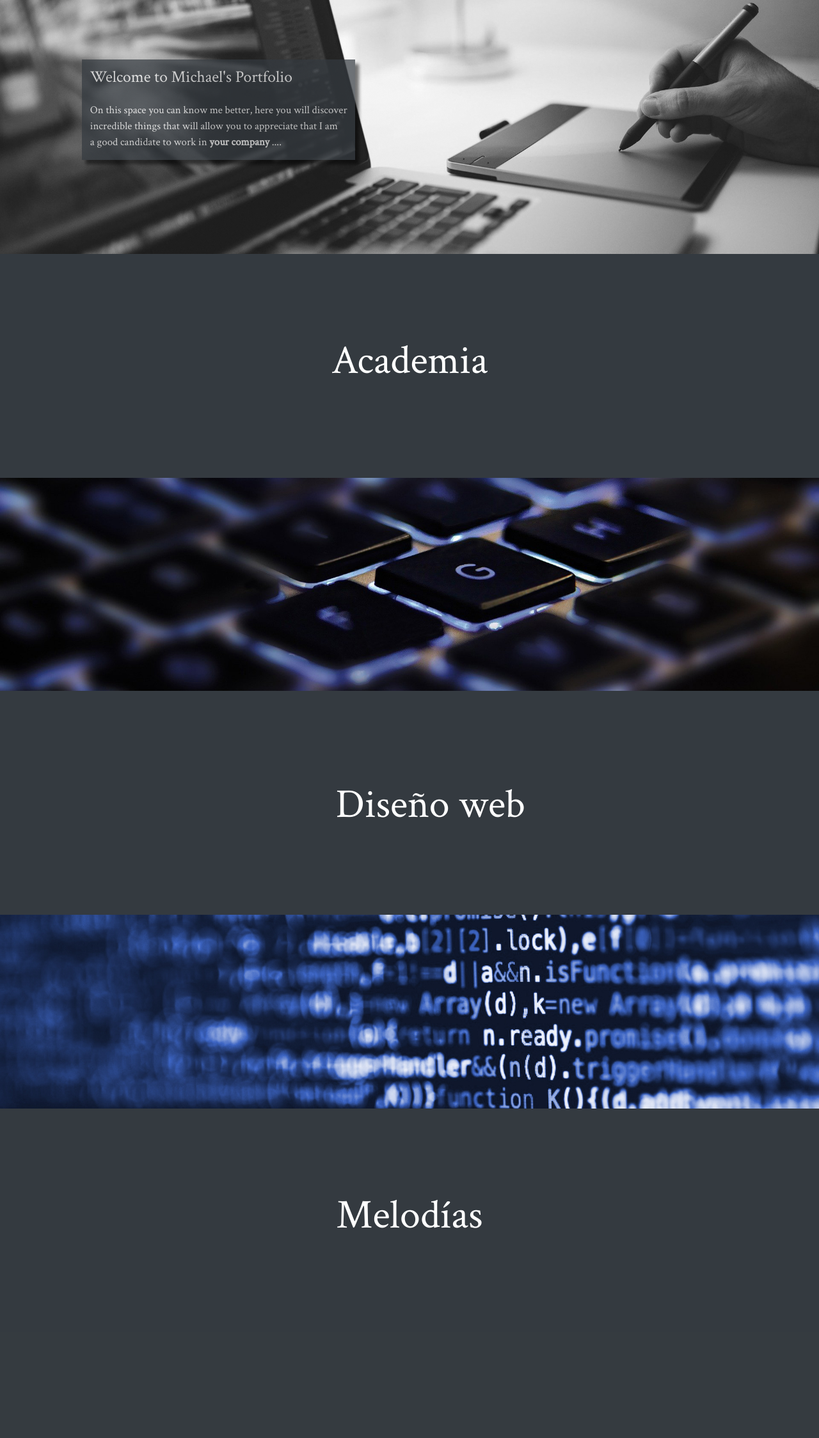
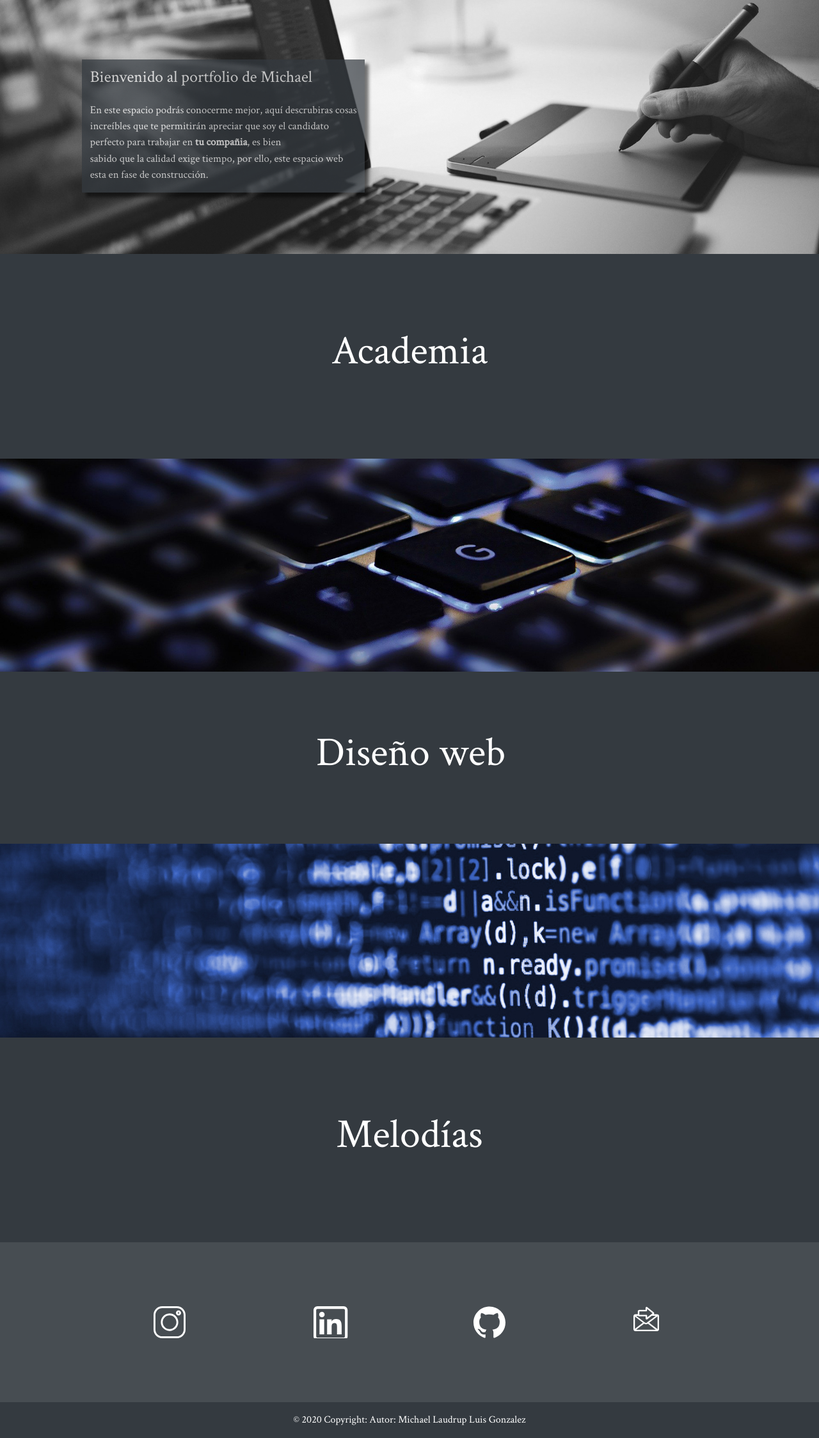
Before and after one commit to MichaeLaudrup/MichaelWebPageProject, a PHP site: page / in a window 1280 px wide. Shown: the part 70-2318 px from the top of the page at 64% size. Before the commit the page ends 1990 px from the top, so only its background shows below. Run offline with PHP 8.4, Linux system fonts and the light colour scheme.

Commit message:
actualizacion 19 de octubre de 2020

```diff
--- /dev/null
+++ b/FragmentosPHP/footer.php
@@ -0,0 +1,25 @@
+<!DOCTYPE html>
+  <!-- Footer -->
+  <link rel="stylesheet" href="css/footer-style.css">
+  <footer>
+    <!-- Footer Elements -->
+    <div class="container-fluid">
+
+      <!-- Grid row-->
+      <div class="row">
+        <div id="contenedor-iconos" class="col-12" >
+         <a class="area-link" href="https://www.instagram.com/maikel.laudrup/"><img class="iconos" src="icons/insta_ico.svg" alt="instagram"></a>
+         <a class="area-link" href="https://www.linkedin.com/in/michael-laudrup"><img class="iconos" src="icons/linkedin_ico.svg" alt="linkedin"></a>
+         <a class="area-link" href="https://github.com/MichaeLaudrup"><img class="iconos" src="icons/github_ico.svg" alt="GitHub"></a>
+         <a class="area-link" href="mailto:maikelaudrupluisgonzalez@gmail.com?Subject=Solicitud%20de%20información"><img class="iconos" src="icons/enviar_ico.svg" alt="Enviar mail"></a>
+        </div>
+      </div>
+    <!-- Footer Elements -->
+</div>
+    <!-- Copyright -->
+    <div class="footer-copyright text-center py-3 " style="background-color: #343a40; color:white">© 2020 Copyright:
+      <a href="https://MichaelaudrupluisGonzalez.es/" style="color:white">Autor: Michael Laudrup Luis Gonzalez</a>
+    </div>
+    <!-- Copyright -->
+
+  </footer>
--- a/FragmentosPHP/navMenu.php
+++ b/FragmentosPHP/navMenu.php
@@ -9,8 +9,8 @@
 	<link rel="stylesheet" href="css/style.css">
 		<link rel="stylesheet" href="css/ResponsiveDesing.css">
 </head>
-<body>
   <header>
+
     <!-- Area de navegacion -->
       <nav class="navbar navbar-expand-md navbar-dark bg-dark fixed-top">
             <!-- Marca de la web -->
@@ -43,4 +43,3 @@
       </div>
     </nav>
   </header>
-</body>
--- a/css/ResponsiveDesing.css
+++ b/css/ResponsiveDesing.css
@@ -133,16 +105,4 @@
 		font-size: 1.6em;
 		opacity:1;
 	}
-
-	#webtitle-right{
-			margin-left:-18%;
-			margin-top:130px;
-
-	}
-
-	#webtitle-left{
-			margin-left:82%;
-			margin-top:130px;
-
-	}
  }
--- /dev/null
+++ b/css/footer-style.css
@@ -0,0 +1,49 @@
+#contenedor-iconos{
+  height:250px;
+  background-color: #343a40;
+  opacity: 0.9;
+  width: 100%;
+  display:flex;
+  justify-content: center;
+  align-items: center;
+}
+.area-link{
+  height: 20%;
+  width: 20%;
+  display: flex;
+  justify-content: center;
+  align-items: center;
+}
+
+.iconos{
+   width: 100%;
+   height:100%;
+
+}
+/*EL OBJETIVO DE ESTE DOCUMENTO ES PROPORCIONAR MODIFICACIONES EN CASO DE CAMBIO DE DISPOSITIVO FISICO MOVIL, TABLE, PC, SMARTTV...etc*/
+@media (max-width: 575.98px) {
+
+  }
+ }
+/*// Small devices (landscape phones, 576px and up)*/
+@media (min-width: 576px) and (max-width: 767.98px) {
+
+	}
+
+
+/*RESPONSIVE DESING ZONEEE*/
+
+/* Medium devices (tablets, 768px and up)*/
+@media (min-width: 768px) and (max-width: 991.98px) {
+
+ }
+
+/*// Large devices (desktops, 992px and up)*/
+@media (min-width: 992px) and (max-width: 1199.98px) {
+
+
+}
+/* Extra large devices (large desktops, 1200px and up)*/
+@media (min-width: 1200px) {
+
+ }
--- a/css/style.css
+++ b/css/style.css
@@ -73,16 +73,15 @@ pre > h3 {
 	display:flex;
 	justify-content: center;
 	align-items: center;
-	height: 350px;
-	padding: 2% 16% 2% 16%;
+	padding: 4% 10% 4% 10%;
 	overflow: hidden;
 }
 #deslizableSuperiorAcademia{
 	position:absolute;
+	height: 100%;
 	display:flex;
 	justify-content: center;
 	align-items: center;
-	height: 350px;
 	background-color: #343a40;
 	transition: transform 2s easet;
 	-webkit-transition: transform 2s ease; /** Chrome & Safari **/
@@ -101,18 +100,20 @@ pre > h3 {
 /*FIN PRIMERA FILA DESLIZABLE ACADEMIA*/
 
 #webDesing-description{
-	height: 350px;
 	display:flex;
 	justify-content: center;
 	align-items: center;
-	padding:2% 16% 2% 16%;
+	padding:4% 10% 4% 10%;
 }
+
+
 .sliding-half{
-	height: 350px;
+	height: 100%;
 	background-color:#343a40 ;
 	width: 50%;
 }
 #full-slider{
+	height: 100%;
 	overflow: hidden;
 	position:absolute;
 	padding:0;
@@ -120,6 +121,10 @@ pre > h3 {
 #right-slider{
 	overflow: hidden;
 	position:absolute;
+	display:flex;
+	justify-content: flex-start;
+	align-items: center;
+	height: 100%;
 	right: 0px;
 	transition: transform 2s ease;
 	-webkit-transition: transform 2s ease; /** Chrome & Safari **/
@@ -127,6 +132,10 @@ pre > h3 {
 	-o-transition: transform 2s ease; /** Opera **/
 }
 #left-slider{
+	display:flex;
+	justify-content: flex-end;
+	align-items: center;
+	height: 100%;
 	overflow: hidden;
 	transition: transform 2s ease;
 	-webkit-transition: transform 2s ease; /** Chrome & Safari **/
@@ -165,10 +174,10 @@ pre > h3 {
 	 		display:flex;
 			justify-content: center;
 			align-items: center;
-			height: 350px;
-			padding: 2% 16% 2% 16%;
 			text-align: center;
+			width: 100%;
 			overflow: hidden;
+			padding:4% 12% 4% 12%;
  }
 
  #deslizableSuperiorMelodias {
@@ -176,7 +185,7 @@ pre > h3 {
 	 		display:flex;
 			justify-content: center;
 			align-items: center;
-			height: 350px;
+			height: 100%;
 			background-color: #343a40;
 			transition: transform 2s easet;
 			-webkit-transition: transform 2s ease; /** Chrome & Safari **/
@@ -193,6 +202,4 @@ pre > h3 {
       -webkit-transition: transform 2s ease; /** Chrome & Safari **/
       -moz-transition: transform 2s ease; /** Firefox **/
       -o-transition: transform 2s ease; /** Opera **/
-
-
 }
--- a/index.php
+++ b/index.php
@@ -20,19 +20,21 @@
 <div id="welcome-Box" >
 	<img class="main-image " src="images/portfolio-main.jpg" alt="Visita a los pirineos franceses">
 	<div class="home-Welcome-textBox d-none d-sm-block" >
-		<pre id="home-welcome-text"><h3>Welcome to Michael's Portfolio</h3>
-On this space you can know me better, here you will discover
-incredible things that will allow you to appreciate that I am
-a good candidate to work in <strong>your company </strong>....</pre>
+		<pre id="home-welcome-text"><h3>Bienvenido al portfolio de Michael</h3>
+En este espacio podrás conocerme mejor, aquí descrubiras cosas
+increíbles que te permitirán apreciar que soy el candidato
+perfecto para trabajar en <strong>tu compañia</strong>, es bien
+sabido que la calidad exige tiempo, por ello, este espacio web
+esta en fase de construcción. </pre>
    </div>
 
 </div>
 <!-- FIN Cabecera de la pagina web -->
 <div class="container-fluid">
 	<div class="row">
-		<div id="DescripcionAcademia" class="col-12">
+		<div id="DescripcionAcademia" class="col-12 description-box">
 			<p class="descriptions">Cuando empezamos a explorar el mundo de desarrollo web, lo primero que se aprecia es que la cantidad de tecnologías existentes es abrumadora, el objetivo
-			de academia, es poner un poco de orden, dandote información de alta calidad que te permita entender cuando debes usar unas u otras.</p>
+			de academia, es poner un poco de orden, dandote información de alta calidad que te permita entender cuando debes usar unas u otras tenologías.</p>
 			 <div id="deslizableSuperiorAcademia" class="col-12">
 					<p class="row-titles">Academia</p>
 			</div>
@@ -45,37 +47,35 @@ a good candidate to work in <strong>your company </strong>....</pre>
 
 	<!-- SECCION DE DESCROPCION DE WEB DESING CON DESLIZABLES -->
 	<div class="row" >
-		<div id="webDesing-description" class="col-12" >
+		<div id="webDesing-description" class="col-12 description-box" >
 		<p class="descriptions">En este espacio apreciaras como puedo ayudar a tu empresa descubriendo mi potencial creativo en el arte del diseño web, con un desarrollo full-stack (Front-end y Back-end)
 		en modelos de negocio totalmente diversos.  </p>
-		</div>
+
 	  <div id="full-slider" class="col-12">
 			<div id="right-slider"class="sliding-half">
-				<p id="webtitle-right" class="row-titles" >Diseño web</p>
+				<p  class="row-titles" >o web</p>
 	    </div>
 			<div id="left-slider"class="sliding-half" >
-				<p id="webtitle-left"class="row-titles" >Diseño</p>
+				<p class="row-titles" >Diseñ</p>
 	    </div>
 	  </div>
+	</div>
   </div>
-
-
 
 	<div class="row">
 			<img src="images/fila3.jpg" alt="xd" style="width:100%;max-height:400px; ">
 	</div>
   <div class="row" >
-			<div id="DescripcionMelodias" class="col-12">
-				 <p class="descriptions">Dicen que la música es el reflejo del alma, que mejor manera de mostrarme al mundo que mostrando mi música, en el rincón de melodías podrás escuchar ciertas composiciones musicales
+			<div id="DescripcionMelodias" class="col-12 description-box">
+				 <p class="descriptions">Dicen que la música es el reflejo del alma, que mejor manera de mostrarse al mundo que mostrando tu música, en el rincón de melodías podrás escuchar ciertas composiciones musicales
 				 que he realizado de manera informal y que tal vez puedan endulzar tus oídos.</p>
 				 <div id="deslizableSuperiorMelodias" class="col-12">
 	 					<p class="row-titles">Melodías</p>
 	 			</div>
 			</div>
-
   </div>
-</div>
-
+	</div>
+	<?php require_once 'FragmentosPHP/footer.php';  ?>
 
 
 <script src="js/jquery-3.5.1.js"></script>
```
Also changed, not shown: other parts of css/ResponsiveDesing.css (+10 -38 lines), icons/enviar_ico.svg (added), icons/github_ico.svg (added), icons/insta_ico.svg (added), icons/linkedin_ico.svg (added), images/fondo_slider_3.jpg (added), 1 other file.
